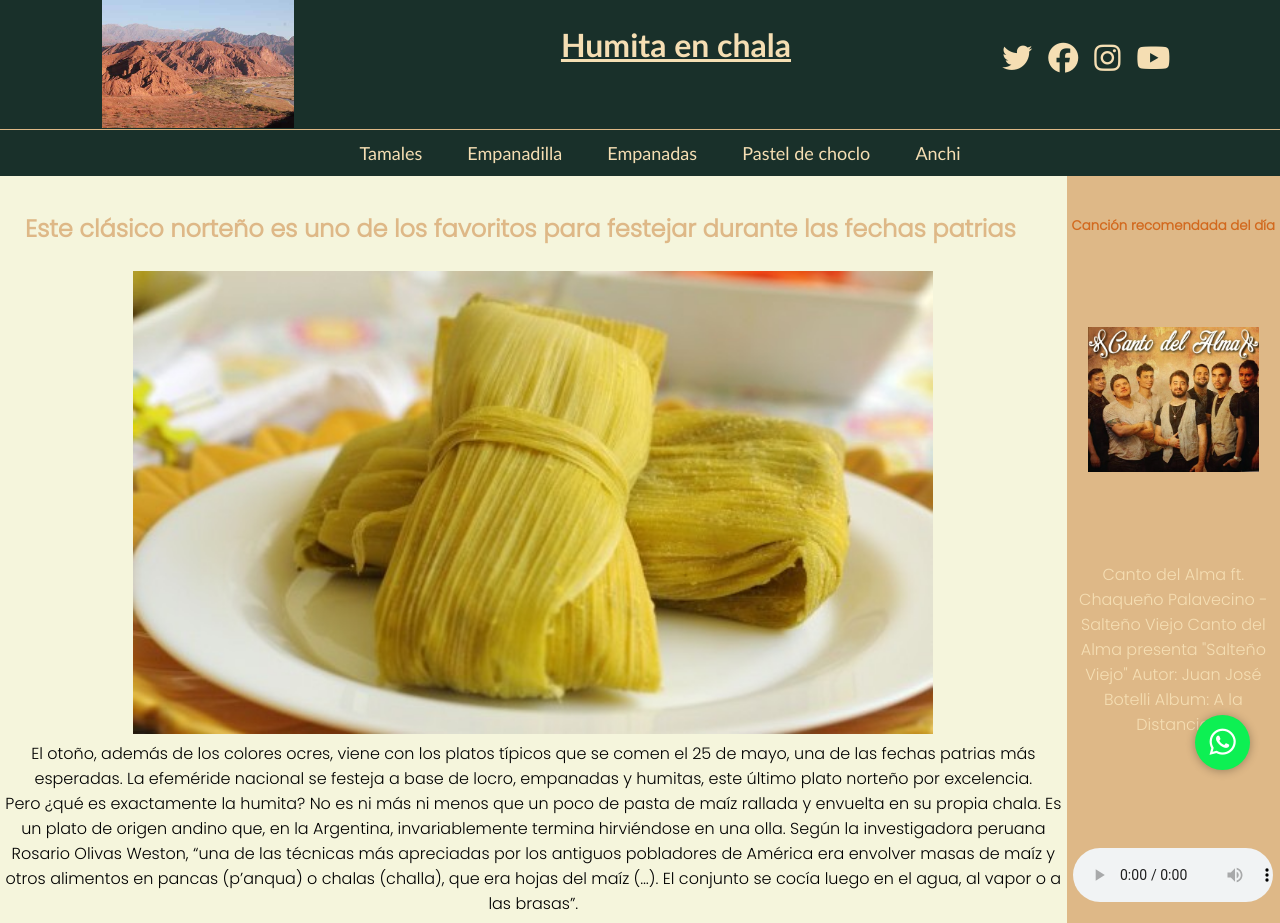
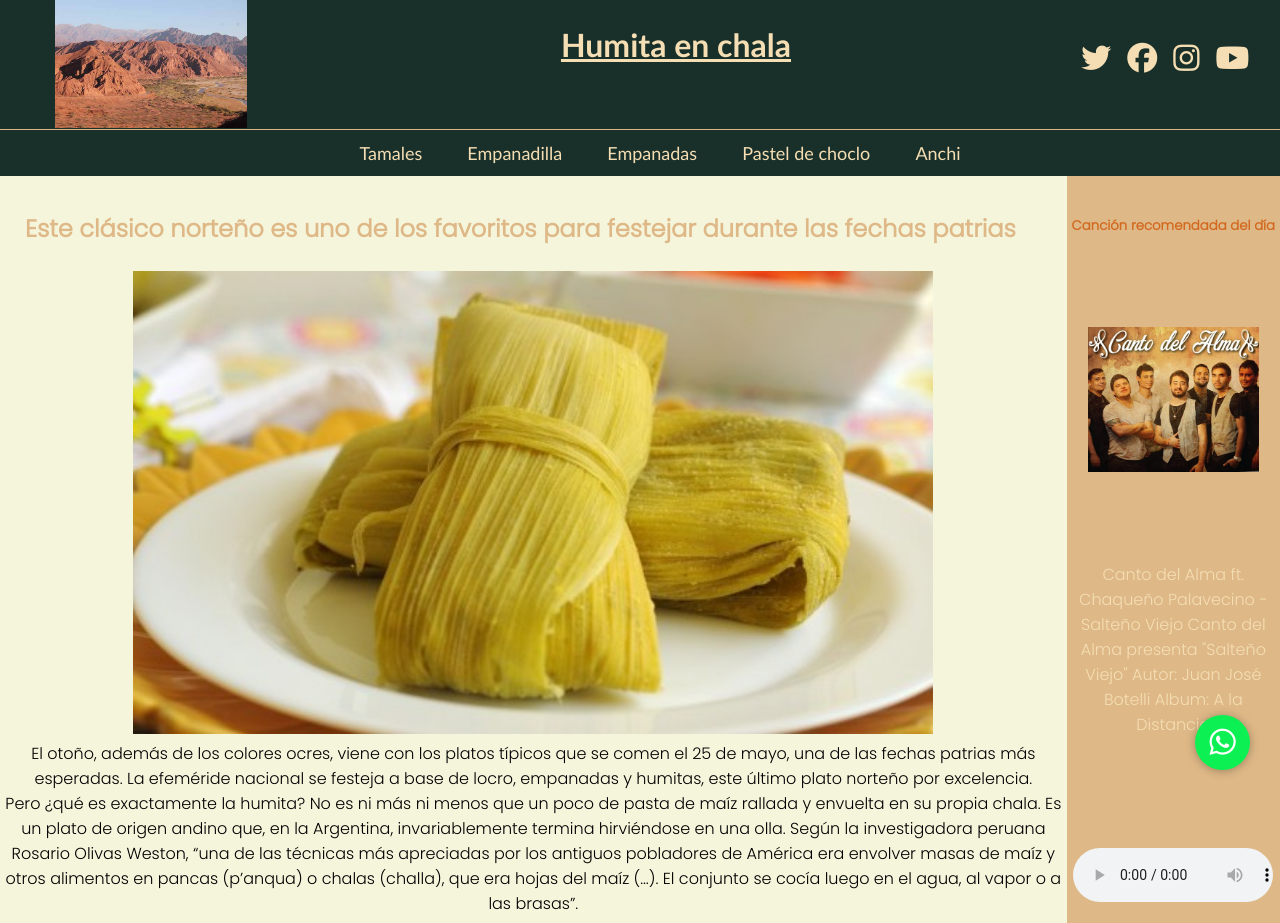
Before and after one commit to jesizf/FrontEndPd, a plain HTML site: page index.html in a window 1280 px wide. Shown: the top 923 px of the page. Drawn offline with Linux system fonts and the light colour scheme.

Commit message:
corrijo medidas

```diff
--- a/css/general.css
+++ b/css/general.css
@@ -26,7 +26,7 @@ header div{
 }
 .logo{
     width:20%;
-    justify-content: left;
+
 }
 header{
     flex-wrap: wrap;
@@ -121,7 +121,7 @@ text-align: center;
 color:wheat;
 text-decoration-line: underline;
 font-family:'Trebuchet MS';
-
+width:55%;
 padding-top:25px;
 }
 .redessociales2{
```
